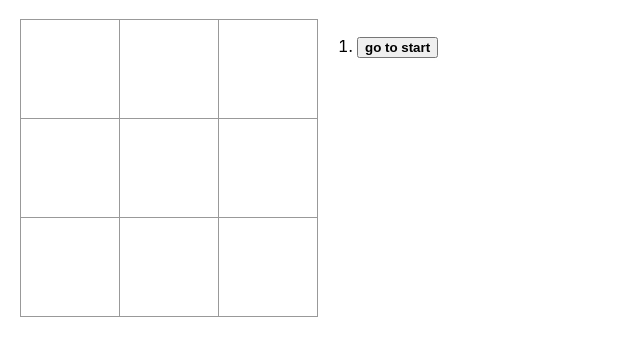
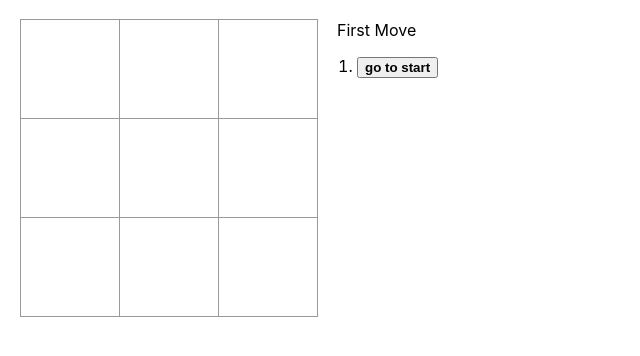
Before and after one commit to kylei-weisse/react-tac-toe, a React (Create React App) app: page / in a window 1280 px wide. Shown: the top 356 px of the page, without its empty margins (0-640 px from the left). Built offline with nearby package versions, Linux system fonts and the light colour scheme.

Commit message:
status in state

```diff
--- a/src/index.js
+++ b/src/index.js
@@ -172,7 +172,7 @@ class Game extends React.Component {
           />
         </div>
         <div className="game-info">
-          <div>{this.showStatus}</div>
+          <div>{this.state.status}</div>
           <ol>{moves}</ol>
         </div>
       </div>
```
